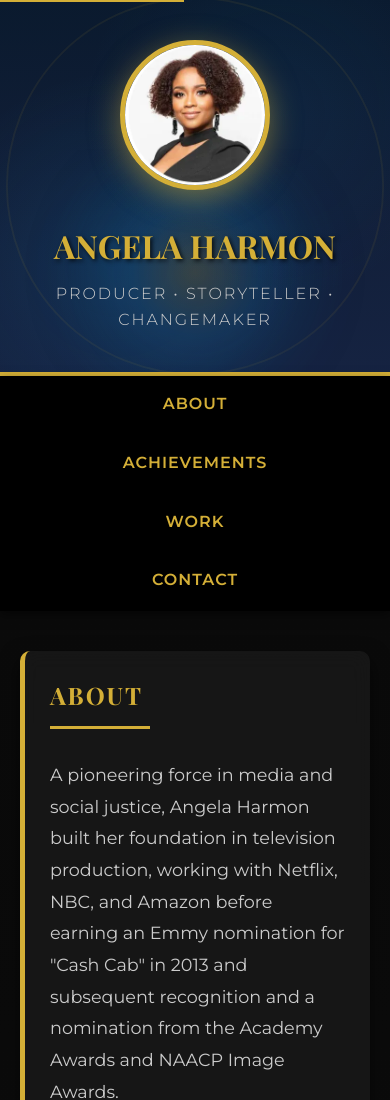
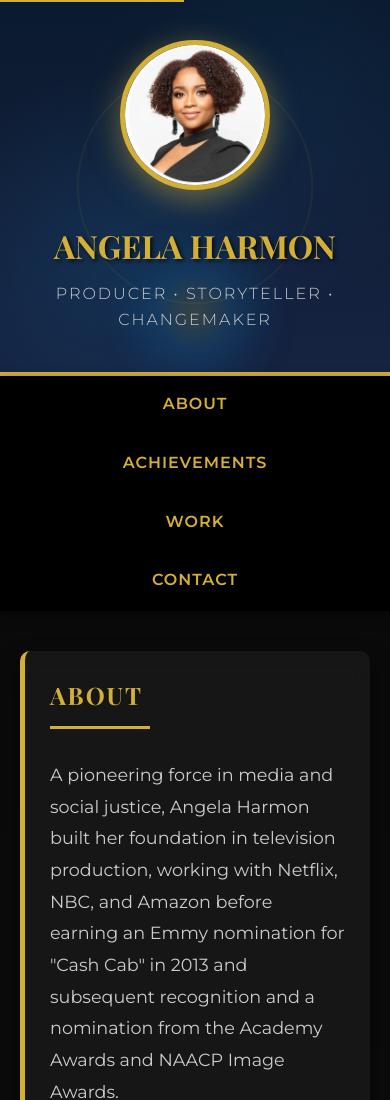
Before and after one commit to aharmon5/Angela-Website, a plain HTML site: page index.html in a window 390 px wide. Shown: the top 1100 px of the page. Drawn offline with nearby package versions, Linux system fonts and the light colour scheme.

Commit message:
Enhance water animation styles for better responsiveness on tablets and mobile devices

```diff
--- a/index.html
+++ b/index.html
@@ -750,6 +750,21 @@
             .contact-form {
                 max-width: 100%;
             }
+
+            /* Optimize water animations for tablets and mobile */
+            .water-ripples {
+                width: 300px;
+                height: 300px;
+            }
+
+            .splash {
+                width: 150px;
+                height: 150px;
+            }
+
+            .crown-splash {
+                height: 50%;
+            }
         }
 
         @media (max-width: 480px) {
@@ -763,6 +778,22 @@
 
             .portfolio-item h3 {
                 font-size: 1.1em;
+            }
+
+            /* Optimize water animations for small phones */
+            .water-ripples {
+                width: 250px;
+                height: 250px;
+            }
+
+            .splash {
+                width: 120px;
+                height: 120px;
+            }
+
+            .splash-droplet {
+                width: 6px;
+                height: 6px;
             }
         }
 
```
